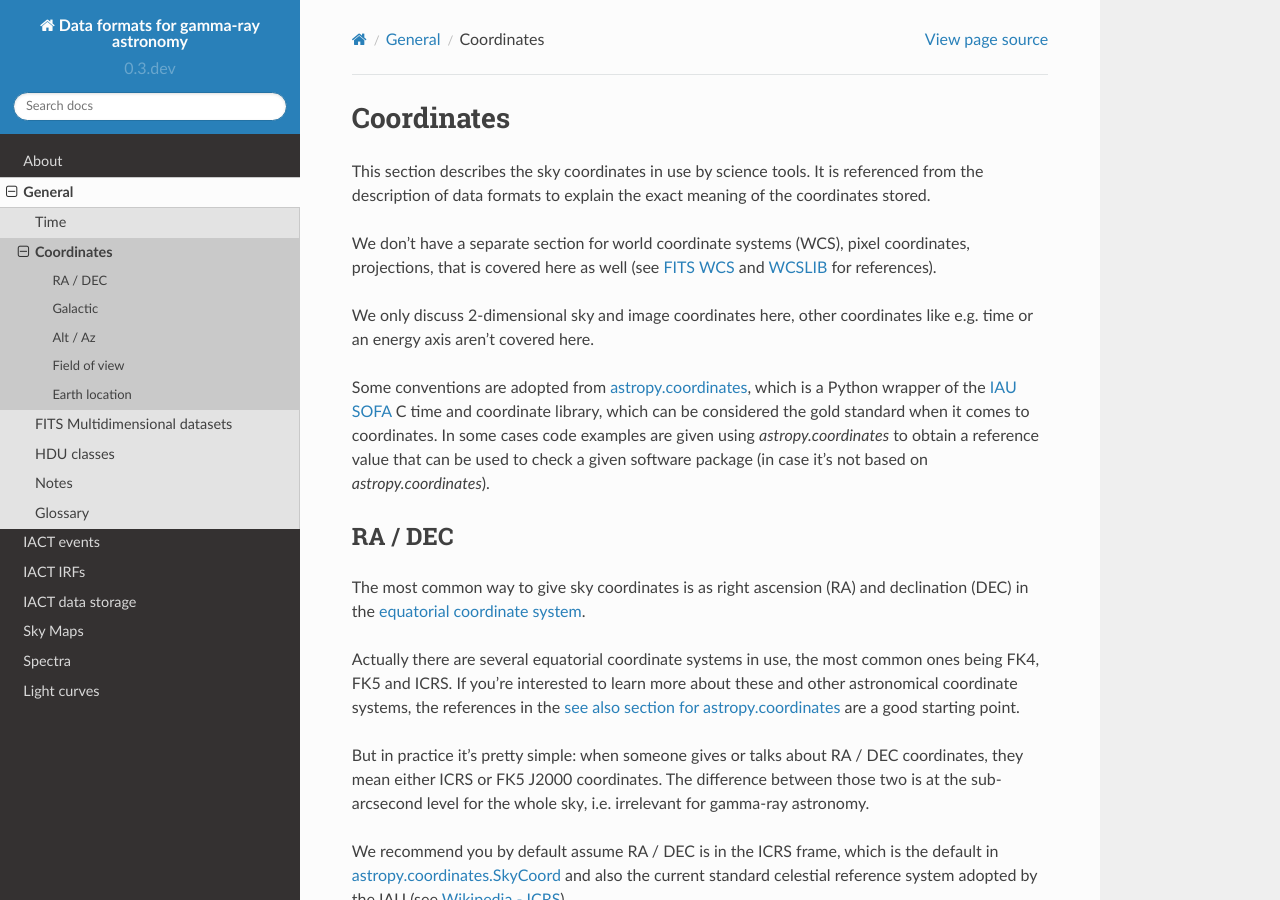
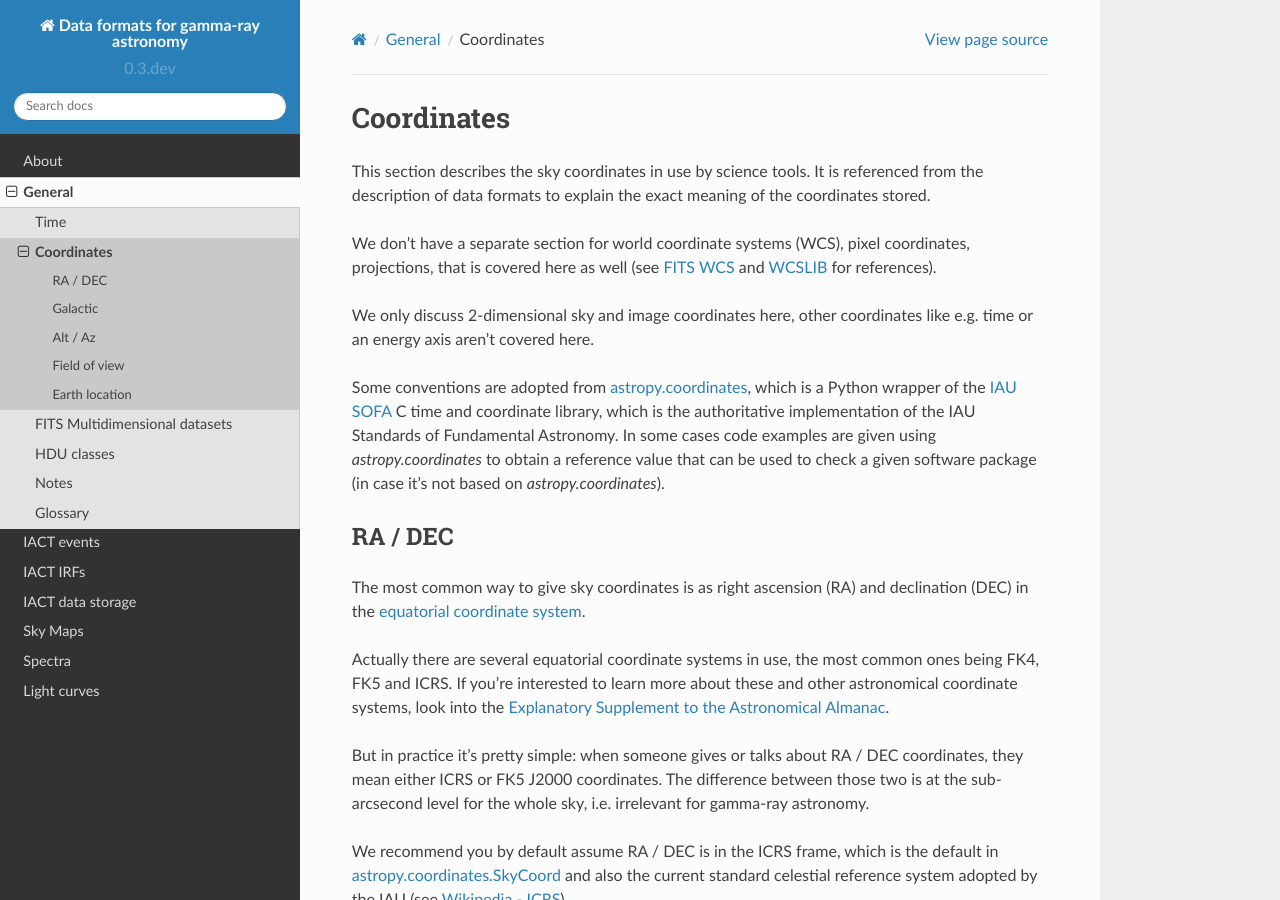
Before and after one commit to open-gamma-ray-astro/gamma-astro-data-formats, a Sphinx documentation site: the page built from source/general/coordinates.rst, in a window 1280 px wide and 900 px high. Built offline with Sphinx 7.4.7 and the Read the Docs theme 2.0.0, drawn with Linux system fonts in a browser that asks for light colours.

Commit message:
Add explanatory supplement, improve wording

```diff
--- a/source/general/coordinates.rst
+++ b/source/general/coordinates.rst
@@ -16,12 +16,11 @@ coordinates, projections, that is covered here as well (see `FITS WCS`_ and
 We only discuss 2-dimensional sky and image coordinates here, other coordinates
 like e.g. time or an energy axis aren't covered here.
 
-Some conventions are adopted from `astropy.coordinates`_, which is a Python
-wrapper of the `IAU SOFA`_ C time and coordinate library, which can be
-considered the gold standard when it comes to coordinates. In some cases code
-examples are given using `astropy.coordinates` to obtain a reference value that
-can be used to check a given software package (in case it's not based on
-`astropy.coordinates`).
+Some conventions are adopted from `astropy.coordinates`_,
+which is a Python wrapper of the `IAU SOFA`_ C time and coordinate library,
+which is the authoritative implementation of the IAU Standards of Fundamental Astronomy.
+In some cases code examples are given using `astropy.coordinates` to obtain a reference value that
+can be used to check a given software package (in case it's not based on `astropy.coordinates`).
 
 .. _coords-radec:
 
@@ -32,9 +31,9 @@ The most common way to give sky coordinates is as right ascension (RA) and
 declination (DEC) in the `equatorial coordinate system`_.
 
 Actually there are several equatorial coordinate systems in use, the most common
-ones being FK4, FK5 and ICRS. If you're interested to learn more about these and
-other astronomical coordinate systems, the references in the `see also section
-for astropy.coordinates`_ are a good starting point.
+ones being FK4, FK5 and ICRS.
+If you're interested to learn more about these and
+other astronomical coordinate systems, look into the `Explanatory Supplement to the Astronomical Almanac`_.
 
 But in practice it's pretty simple: when someone gives or talks about RA / DEC
 coordinates, they mean either ICRS or FK5 J2000 coordinates. The difference
--- a/source/references.txt
+++ b/source/references.txt
@@ -58,3 +58,4 @@
 .. _Gammapy: http://gammapy.org/
 .. _ctools: http://cta.irap.omp.eu/ctools/
 .. _gamma-cat: https://gamma-cat.readthedocs.io/
+.. _Explanatory Supplement to the Astronomical Almanac: https://ui.adsabs.harvard.edu/abs/2014AAS...22324720U
```
